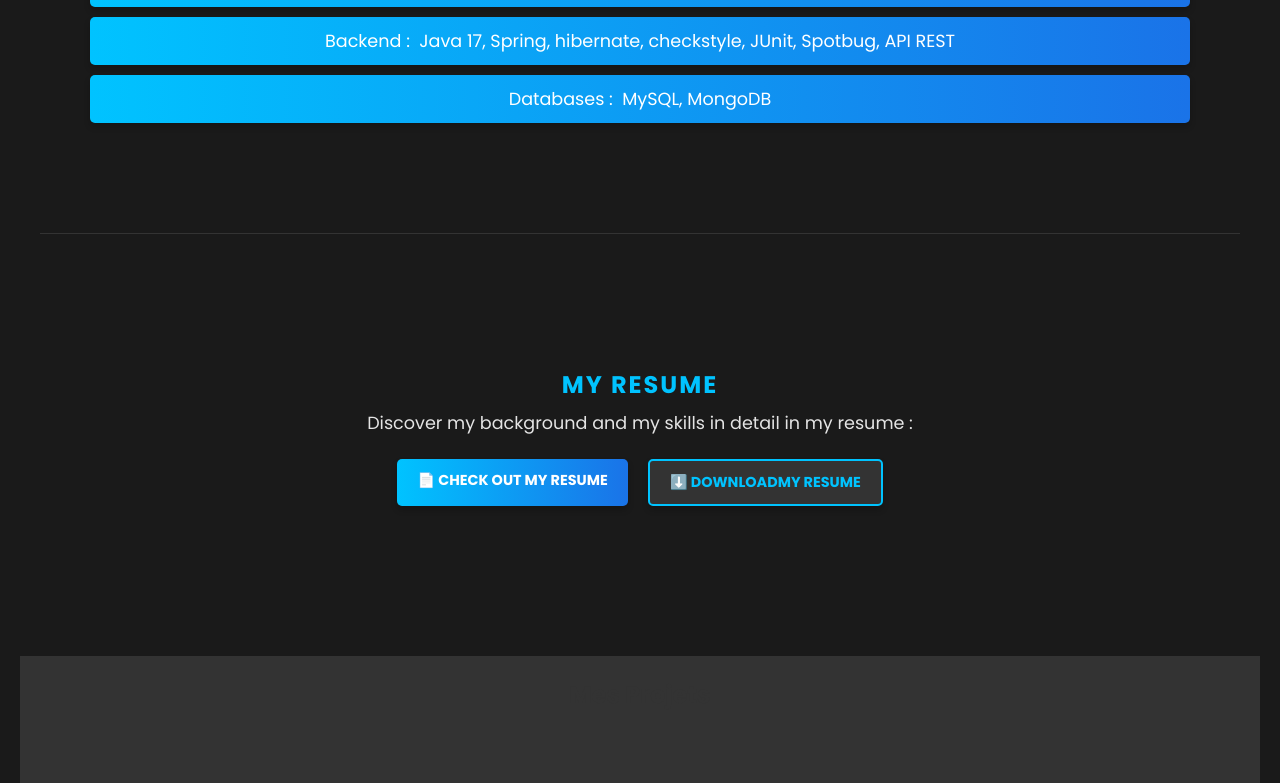
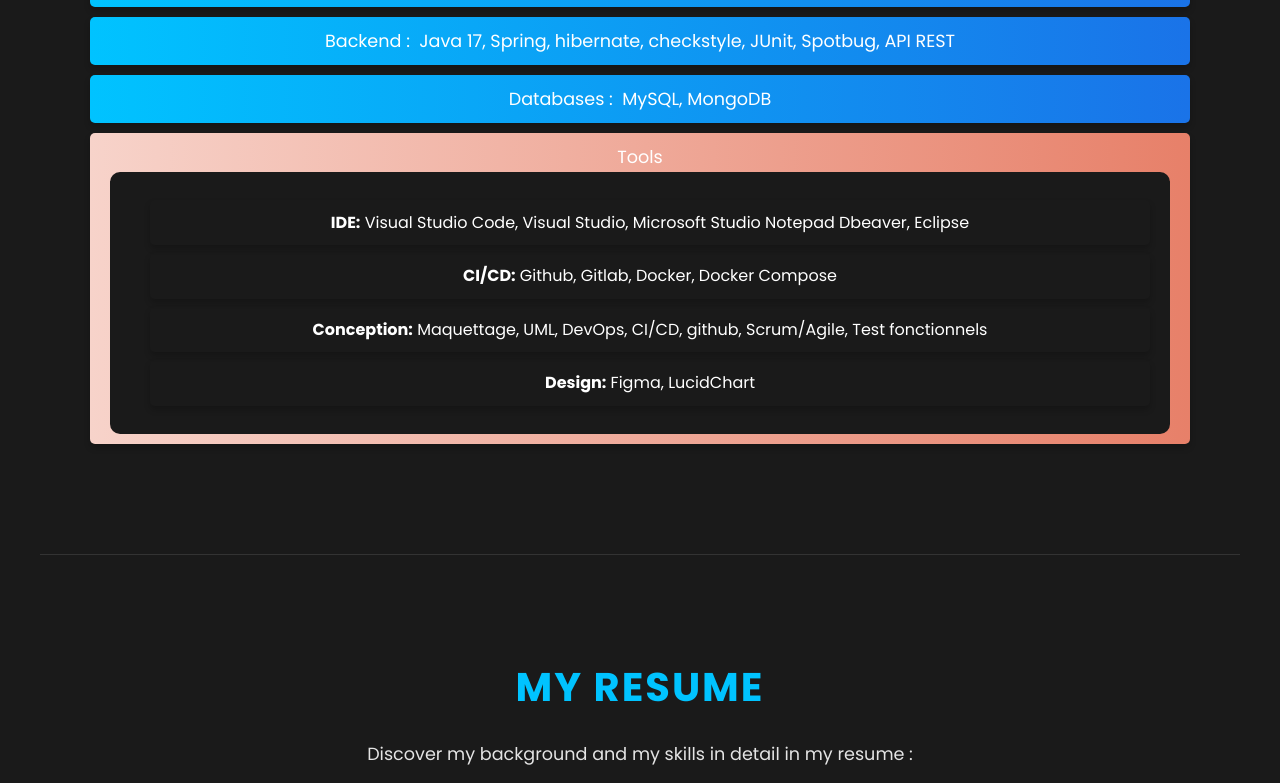
Before and after one commit to YanniBouaoud/portfolio, a React (Create React App) app: page / in a window 1280 px wide. Shown: the part 1376-2159 px from the top of the page. Built offline with nearby package versions, Linux system fonts and the light colour scheme.

Commit message:
add tools about me

```diff
--- a/package.json
+++ b/package.json
@@ -5,7 +5,7 @@
   "dependencies": {
     "@fortawesome/fontawesome-svg-core": "^6.7.1",
     "@fortawesome/free-brands-svg-icons": "^6.7.1",
-    "@fortawesome/free-solid-svg-icons": "^6.7.1",
+    "@fortawesome/free-solid-svg-icons": "^6.7.2",
     "@fortawesome/react-fontawesome": "^0.2.2",
     "@testing-library/jest-dom": "^5.17.0",
     "@testing-library/react": "^13.4.0",
--- a/src/components/About/About.css
+++ b/src/components/About/About.css
@@ -11,7 +11,8 @@ section {
 }
 
 /* Apparence des titres et paragraphes */
-  section h2 {
+section h2,
+section h3 {
   font-size: 2.5rem;
   color: #00c3ff; /* Couleur principale éclatante */
   font-weight: bold;
@@ -23,7 +24,8 @@ section {
   transition: opacity 0.8s ease-out, transform 0.8s ease-out;
 }
 
-  section.active h2 {
+section.active h2,
+section.active h3 {
   opacity: 1;
   transform: translateY(0);
 }
@@ -81,6 +83,7 @@ section {
 section:last-of-type {
   border-bottom: none; /* Pas de ligne pour la dernière section */
 }
+
 /* Suppression des points de liste */
 section ul {
   list-style-type: none; /* Enlève les points */
@@ -140,66 +143,105 @@ section ul {
   transform: scale(1.05);
 }
 
-
-
-/* Apparence des titres h3 */
-section h3 {
-  font-size: 1.5rem; /* Plus petit que h2 */
-  color: #00c3ff; /* Même couleur éclatante que h2 */
-  font-weight: bold;
-  text-transform: uppercase;
-  letter-spacing: 2px;
-  margin-bottom: 3px;
-  margin-top: 2rem;
-
+/* Tools Section Styling */
+section ul li.tools {
+  font-size: 1.1rem;
+  color: #ffffff; /* Blanc pour le contraste */
+  background: linear-gradient(
+    90deg,
+    #ff8c00 0%,
+    #ff6f00 100%
+  ); /* Nouveau dégradé */
+  padding: 10px 20px;
+  margin: 10px 0;
+  border-radius: 5px;
+  box-shadow: 0 4px 6px rgba(0, 0, 0, 0.2);
   opacity: 0;
-  transform: translateY(20px);
-  transition: opacity 0.8s ease-out, transform 0.8s ease-out;
+  transform: translateY(30px);
+  transition: opacity 0.8s ease-out, transform 0.8s ease-out, background 0.5s;
+  transition-delay: calc(0.2s * var(--index)); /* Basé sur l'ordre */
 }
 
-section.active h3 {
+section.active ul li.tools {
   opacity: 1;
   transform: translateY(0);
 }
 
-/* Boutons du CV */
-.cv-actions {
-  display: flex;
-  justify-content: center;
-  gap: 20px;
-  margin-top: 20px;
+section ul li.tools:hover {
+  background: linear-gradient(90deg, #ff6f00 0%, #ff8c00 100%);
+  box-shadow: 0 6px 12px rgba(0, 0, 0, 0.4);
+  transform: translateY(-5px);
 }
 
-.cv-button {
-  display: inline-block;
-  text-decoration: none;
-  padding: 10px 20px;
-  font-size: 0.9rem;
-  font-weight: bold;
-  text-transform: uppercase;
-  border-radius: 5px;
-  transition: all 0.3s ease;
-  box-shadow: 0 4px 6px rgba(0, 0, 0, 0.2);
+/* Specific Styles for Tools Subsection */
+.tools-list {
+  padding: 20px;
+  background-color: #1a1a1a;
+  border-radius: 10px;
 }
 
-.cv-button.view {
-  background: linear-gradient(90deg, #00c3ff, #1a73e8);
-  color: #fff;
+.tools-list ul {
+  padding-left: 20px;
 }
 
-.cv-button.view:hover {
-  background: linear-gradient(90deg, #1a73e8, #00c3ff);
-  transform: scale(1.05);
+.tools-list ul li {
+  font-size: 1rem;
+  color: #333; /* Gris clair pour un bon contraste */
+  margin: 8px 0;
 }
 
-.cv-button.download {
-  background: #333;
-  color: #00c3ff;
-  border: 2px solid #00c3ff;
+.tools-list ul li span {
+  color: #1d1c1c; /* Accent color */
+  font-weight: bold;
+}
+/* Tools Section Styling */
+/* Tools Section Styling */
+/* Tools Section Styling */
+section ul li.tools {
+  font-size: 1.1rem;
+  color: #ffffff; /* Blanc pour le contraste */
+  padding: 10px 20px;
+  margin: 10px 0;
+  border-radius: 5px;
+  box-shadow: 0 4px 6px rgba(0, 0, 0, 0.2);
+  opacity: 0;
+  transform: translateY(30px);
+  transition: opacity 0.8s ease-out, transform 0.8s ease-out, background 0.5s;
+  transition-delay: calc(0.2s * var(--index)); /* Basé sur l'ordre */
 }
 
-.cv-button.download:hover {
-  background: #00c3ff;
-  color: #fff;
-  transform: scale(1.05);
+/* Style de la barre principale dans la section Tools */
+section.active ul li.tools {
+  opacity: 1;
+  transform: translateY(0);
+  background: linear-gradient(
+    90deg,
+    #f7d3ca 0%,
+    #e78069 100%
+  ); /* Dégradé initial, à ajuster selon ton besoin */
+  transition: background 0.5s ease, transform 0.3s ease; /* Transition douce pour le fond et la transformation */
 }
+
+/* Effet au survol de la barre */
+section ul li.tools:hover {
+  background: linear-gradient(
+    90deg,
+    #e78069 0%,
+    #ff3300 100%
+  ); /* Nouveau dégradé au survol, à ajuster selon ton besoin */
+  box-shadow: 0 6px 12px rgba(0, 0, 0, 0.4);
+  transform: translateY(-5px);
+  transition: background 0.5s ease, transform 0.3s ease; /* Transition douce pour le changement de fond et la transformation */
+}
+
+/* Supprimer le fond bleu des sous-listes (IDE, CI/CD, Conception) */
+.tools-list ul li {
+  background: none; /* Supprimer le fond bleu */
+  color: #ffffff; /* Gris clair pour un bon contraste */
+  margin: 8px 0;
+}
+
+.tools-list ul li span {
+  font-weight: bold;
+  color: #ffffff; /* Accent color */
+}
--- a/src/components/About/About.jsx
+++ b/src/components/About/About.jsx
@@ -51,13 +51,34 @@ const About = () => {
             Spotbug, API REST
           </li>
           <li style={{ "--index": 3 }}>Databases :&nbsp; MySQL, MongoDB</li>
+          <li style={{ "--index": 4 }} className="tools">
+            Tools
+            <div className="tools-list">
+              <ul>
+                <li>
+                  <span>IDE:</span> Visual Studio Code, Visual Studio, Microsoft
+                  Studio Notepad Dbeaver, Eclipse
+                </li>
+                <li>
+                  <span>CI/CD:</span> Github, Gitlab, Docker, Docker Compose
+                </li>
+                <li>
+                  <span>Conception:</span> Maquettage, UML, DevOps, CI/CD,
+                  github, Scrum/Agile, Test fonctionnels
+                </li>
+                <li>
+                  <span>Design:</span> Figma, LucidChart
+                </li>
+              </ul>
+            </div>
+          </li>
         </ul>
       </section>
 
       <section ref={cvRef} className="cv">
         <h3>My resume</h3>
         <div className="cv-content">
-          <p>Discover my background and my skills in detail in my resume : </p>
+          <p>Discover my background and my skills in detail in my resume :</p>
           <div className="cv-actions">
             <a
               href="cv_Yanni_Bouaoud.pdf"
@@ -71,7 +92,7 @@ const About = () => {
               download
               className="cv-button download"
             >
-              ⬇️ Downloadmy resume
+              ⬇️ Download my resume
             </a>
           </div>
         </div>
--- a/src/components/Home/Home.jsx
+++ b/src/components/Home/Home.jsx
@@ -3,21 +3,20 @@ import "./Home.css";
 
 const Home = () => (
   <header id="home">
-  <p>   Full Stack Developer passionate about creating modern solutions.</p>
-  <h1>FULL STACK
-  DEVELOPPER</h1>
-  <div className="about">
-  <p style={{ fontSize: '20px', marginBottom: '15px' }}>
-  Hello! My name is Yanni, and I am an application designer and developer with a Bac+4 degree. Passionate about development, I spend my time working on web projects, exploring new technologies, and improving my skills.
-
-My portfolio? Here is an overview of my journey in web development.
-    </p>
-    <p style={{ fontSize: '20px', marginBottom: '10px' }}>
-    My portfolio? This is a snapshot of my journey in web development.
-    </p>
-  </div>
-</header>
-
+    <p> Full Stack Developer passionate about creating modern solutions.</p>
+    <h1>FULL STACK DEVELOPPER</h1>
+    <div className="about">
+      <p style={{ fontSize: "20px", marginBottom: "15px" }}>
+        Code weaves itself line by line, connecting logic to experience.
+      </p>
+      <p style={{ fontSize: "20px", marginBottom: "10px" }}>
+        It creates digital worlds where every detail matters.
+      </p>
+      <p style={{ fontSize: "18px", marginTop: "10px", fontStyle: "italic" }}>
+        - Yanni Bouaoud
+      </p>
+    </div>
+  </header>
 );
 
 export default Home;
--- a/src/components/Projects/Projects.css
+++ b/src/components/Projects/Projects.css
@@ -1,16 +1,9 @@
 /* Global styles for the projects section */
-.projects {
-  display: flex;
-  flex-direction: column;
-  align-items: center;
-  padding: 20px;
-  font-family: Arial, sans-serif;
-}
 
 .projects h2 {
   text-align: center;
   margin-bottom: 2rem;
-  color: #333;
+  color: #00c3ff;
 }
 
 /* Timeline styles */
@@ -104,9 +97,8 @@
 }
 
 .projects h2 {
-  text-align: center;
-  margin-bottom: 2rem;
-  color: #333;
+  color: #00c3ff;
+  font-size: 1.7em;
 }
 
 /* Project list styles */
--- a/src/components/Projects/Projects.jsx
+++ b/src/components/Projects/Projects.jsx
@@ -73,7 +73,7 @@ const Projects = () => {
 
   return (
     <div className="projects">
-      <h2>Mes Projets</h2>
+      <h2>HOW DO I WORK ON MY PROJECTS ?</h2>
 
       {/* Frise chronologique */}
       <div
```
Also changed, not shown: 1 other file (tests, documents, lock files or other folders). Lines whose indentation alone changed are shown as unchanged.
